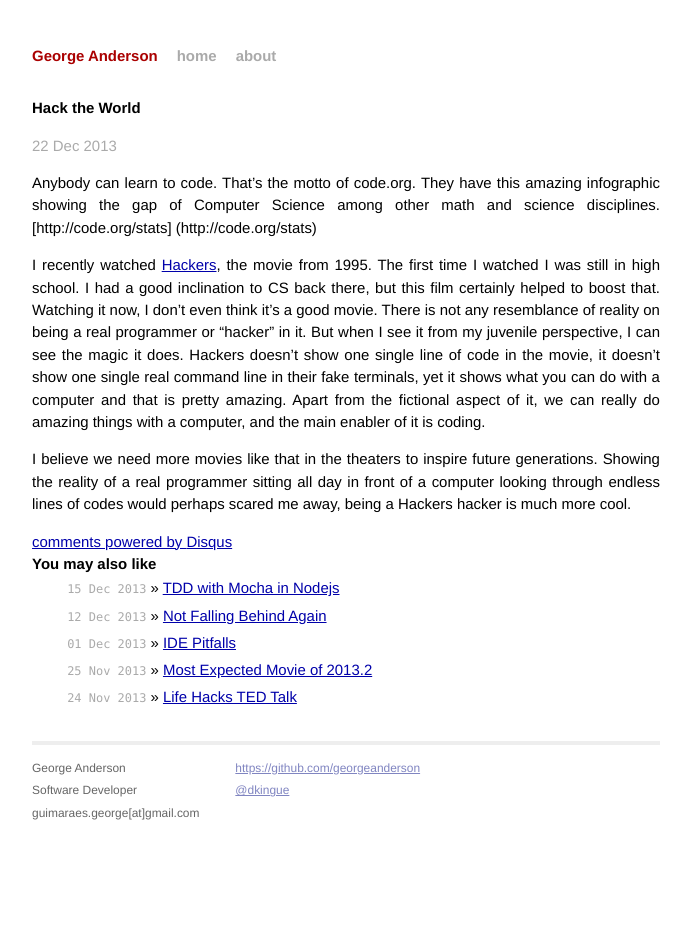
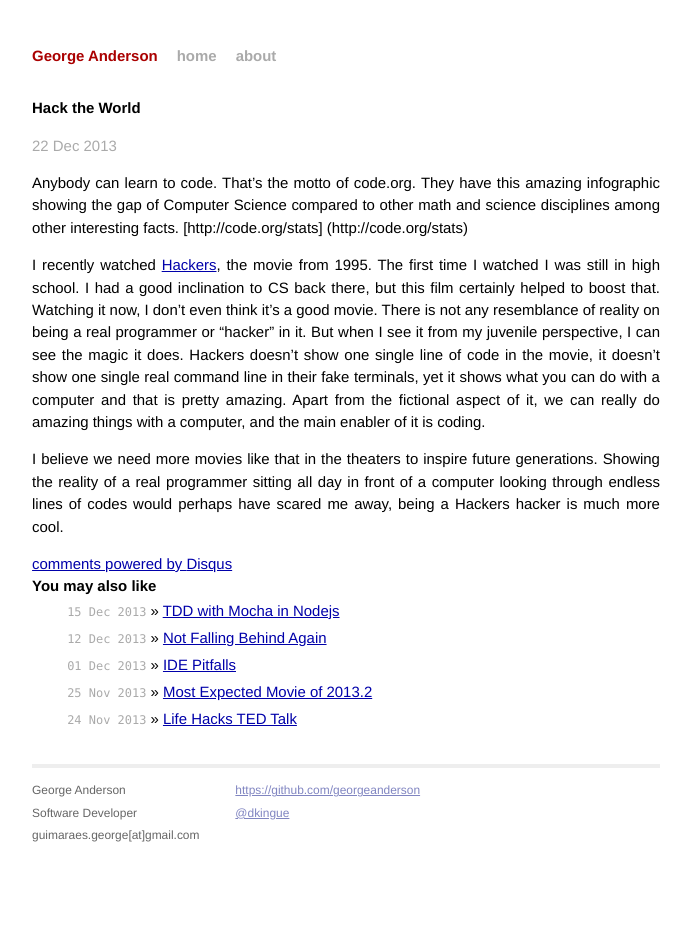
Before and after one commit to georgeanderson/georgeanderson.github.io, a Jekyll site: the page built from _posts/2013-12-22-hack-the-world.md, in a window 1280 px wide. Shown: the whole page, without its empty margins (294-985 px from the left). Built offline with Jekyll 4.4.1, drawn with Linux system fonts in a browser that asks for light colours; comment, search, counter and statistics services are not loaded.

Commit message:
Post enhancements

```diff
--- a/_posts/2013-12-22-hack-the-world.md
+++ b/_posts/2013-12-22-hack-the-world.md
@@ -6,8 +6,8 @@ categories: post
 tags: opinion
 ---
 
-Anybody can learn to code. That's the motto of code.org. They have this amazing infographic showing the gap of Computer Science among other math and science disciplines. [http://code.org/stats] (http://code.org/stats)
+Anybody can learn to code. That's the motto of code.org. They have this amazing infographic showing the gap of Computer Science compared to other math and science disciplines among other interesting facts. [http://code.org/stats] (http://code.org/stats)
 
 I recently watched [Hackers](http://code.org/stats), the movie from 1995. The first time I watched I was still in high school. I had a good inclination to CS back there, but this film certainly helped to boost that. Watching it now, I don't even think it's a good movie. There is not any resemblance of reality on being a real programmer or "hacker" in it. But when I see it from my juvenile perspective, I can see the magic it does. Hackers doesn't show one single line of code in the movie, it doesn't show one single real command line in their fake terminals, yet it shows what you can do with a computer and that is pretty amazing. Apart from the fictional aspect of it, we can really do amazing things with a computer, and the main enabler of it is coding.
 
-I believe we need more movies like that in the theaters to inspire future generations. Showing the reality of a real programmer sitting all day in front of a computer looking through endless lines of codes would perhaps scared me away, being a Hackers hacker is much more cool.
+I believe we need more movies like that in the theaters to inspire future generations. Showing the reality of a real programmer sitting all day in front of a computer looking through endless lines of codes would perhaps have scared me away, being a Hackers hacker is much more cool.
```
